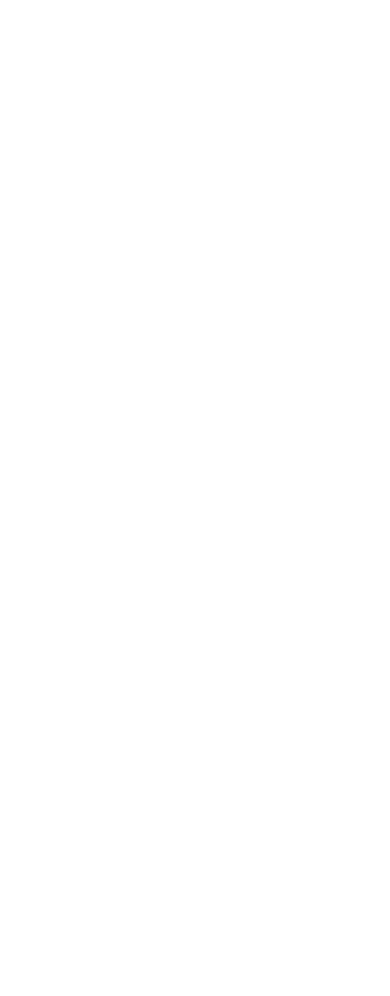
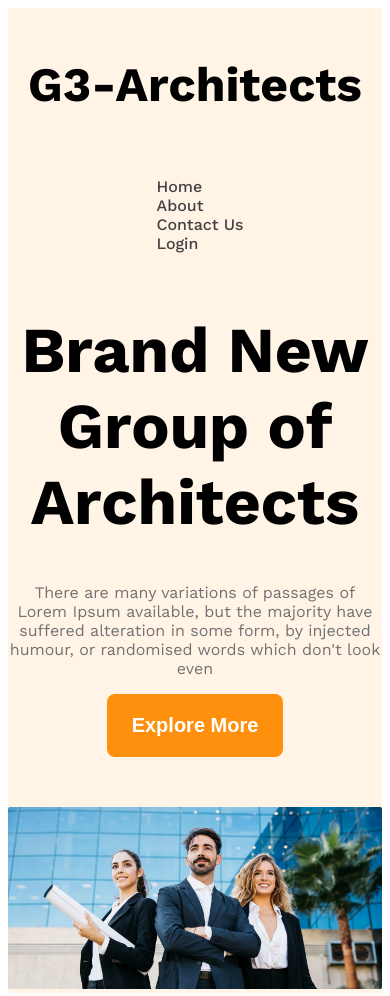
Before and after one commit to Dev-Rayhan17/G3-Architects, a plain HTML site: page index.html in a window 390 px wide. Before the commit the page ends 844 px from the top, so only its background shows below. Drawn offline with nearby package versions, Linux system fonts and the light colour scheme.

Commit message:
navbar section is completed with responsive design

```diff
--- a/index.html
+++ b/index.html
@@ -5,10 +5,30 @@
     <meta name="viewport" content="width=device-width, initial-scale=1.0">
     <title>G3-Architects</title>
     <link rel="stylesheet" href="styles/architects.css">
+    <link rel="stylesheet" href="styles/responsive.css">
 </head>
-<body>
-    <header>
+<body class="work-sans-font">
+    <header class="bg-light">
+<nav class="navbar display-flex">
+    <h3 class="brand">G3-Architects</h3>
+    <ul class="nav-links display-flex">
+        <li class="nav-items"><a href="" class="nav-links">Home</a></li>
+        <li class="nav-items"><a href="" class="nav-links">About</a></li>
+        <li class="nav-items"><a href="" class="nav-links">Contact Us</a></li>
+        <li class="nav-items"><a href="" class="nav-links">Login</a></li>
 
+    </ul>
+</nav>
+
+<div class="banner">
+       <div class="banner-content">
+       <h1 class="banner-title">Brand New <br>Group of Architects</h1>
+        <p class="banner-description">There are many variations of passages of Lorem Ipsum available, but the majority have
+        suffered alteration in some form,
+        by injected humour, or randomised words which don't look even</p>
+<button class="btn-primary">Explore More</button></div>
+<img src="images/banner.png" alt="">
+</div>
     </header>
     <main>
 
--- a/styles/architects.css
+++ b/styles/architects.css
@@ -0,0 +1,68 @@
+@import url('https://fonts.googleapis.com/css2?family=Work+Sans:ital,wght@0,100..900;1,100..900&display=swap');
+
+.work-sans-font {
+    font-family: "Work Sans", sans-serif;
+    font-optical-sizing: auto;
+    font-weight:400;
+    font-style: normal;
+}
+/* shared styles */
+.display-flex{
+    display: flex;
+}
+.bg-light{
+    background-color: rgba(255, 144, 14, 0.1);
+}
+.btn-primary{
+    background-color: #FF900E;
+    color: white;
+    padding: 20px 25px;
+    font-weight: 600;
+    font-size: 1.25rem;
+    border-radius: 8px;
+border: none;
+}
+/* header styles */
+
+
+/* navbar related styles */
+.navbar{
+    justify-content: space-between;
+    align-items: center;
+}
+.nav-links{
+text-decoration: none;
+font-weight: 500;
+color: #424242;
+
+}
+.nav-items{
+    list-style: none;
+    margin-right: 30px;
+}
+
+.brand{
+    font-weight: 700;
+    font-size: 3rem;
+}
+.navbar,
+.banner {
+    max-width: 1440px;
+    margin: 0 auto;
+}
+
+.banner-content{
+    max-width: 850px;
+    margin: 0 auto;
+    text-align: center;
+    margin-bottom: 50px;
+}
+.banner-title{
+    font-weight: 700;
+    font-size: 4rem;
+}
+.banner-description{
+    font-weight:400;
+    font-size: 1 rem;
+    color:#727272;
+}
--- /dev/null
+++ b/styles/responsive.css
@@ -0,0 +1,8 @@
+@media screen and (max-width: 576px){
+    .navbar, .nav-links{
+        flex-direction: column;
+    }
+    .banner img{
+        width: 100%;
+    }
+}
```
